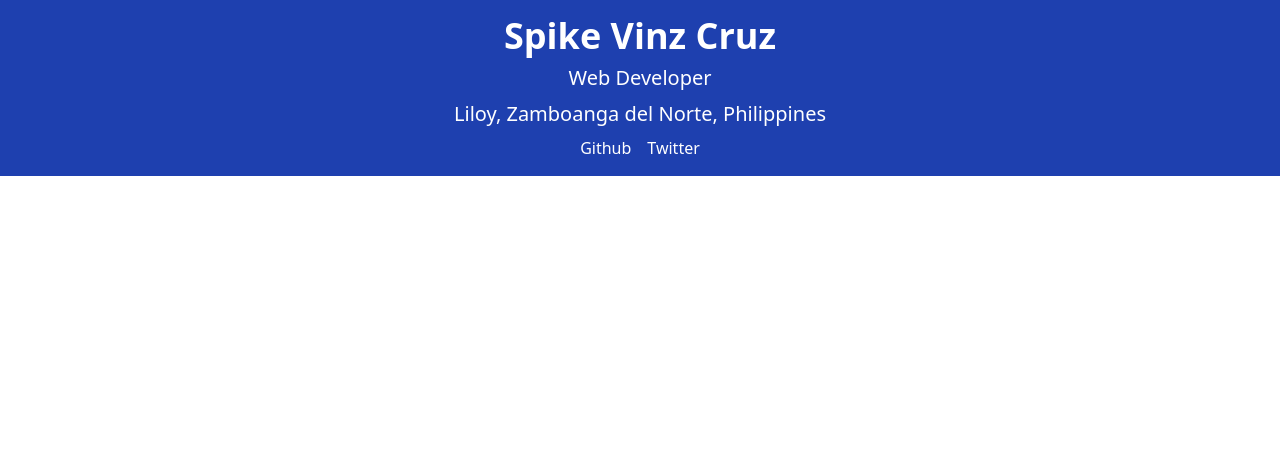
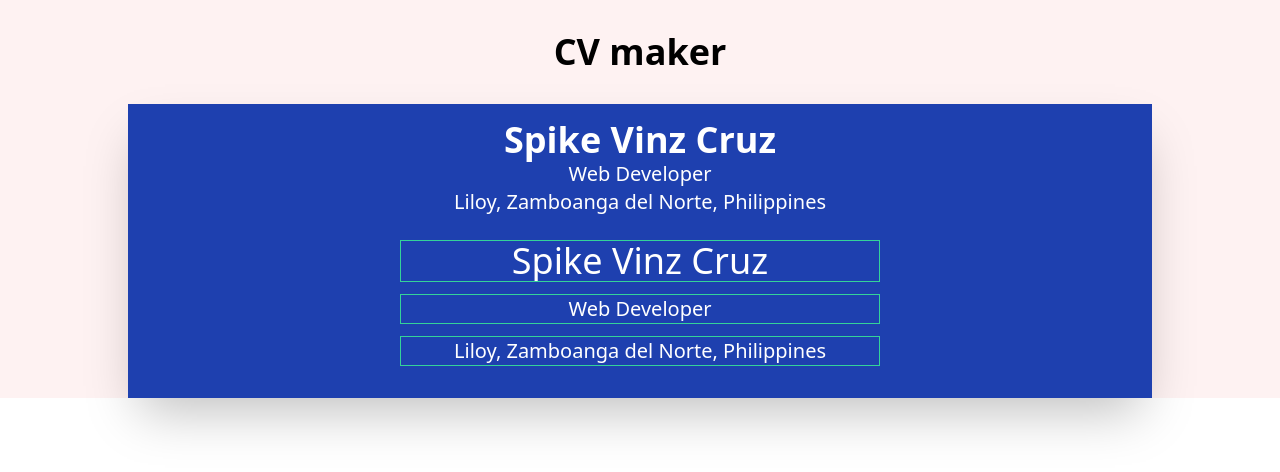
Before and after one commit to superspike7/cv-maker, a React (Create React App) app: page / in a window 1280 px wide. Shown: the top 472 px of the page. Built offline with nearby package versions, Linux system fonts and the light colour scheme.

Commit message:
separate profile view and edit component

```diff
--- a/src/App.js
+++ b/src/App.js
@@ -4,8 +4,11 @@ import Profile from "./components/Profile"
 class App extends Component {
   render(){
     return (
-    <div>
-      <Profile/>
+    <div className="bg-red-50">
+      <h1 className="py-8 text-center text-4xl font-bold">CV maker</h1>
+      <div className="w-[80vw] mx-auto shadow-2xl">
+        <Profile/>
+      </div>
     </div>
     );
   }
--- a/src/components/Profile.js
+++ b/src/components/Profile.js
@@ -1,4 +1,6 @@
 import React from "react";
+import ProfileView from "./ProfileView";
+import ProfileEdit from "./ProfileEdit";
 
 class Profile extends React.Component{
   constructor(props){
@@ -8,28 +10,36 @@ class Profile extends React.Component{
       name: "Spike Vinz Cruz",
       title: "Web Developer",
       address: "Liloy, Zamboanga del Norte, Philippines",
-      links: [
-        {name: "Github", url: "https://github.com/superspike7"},
-        {name: "Twitter", url: "https://github.com/superspike7"},
-      ]
     }
+
+    this.handleInput = this.handleInput.bind(this);
+  }
+
+  handleInput(event){
+    const name = event.target.name
+    const value = event.target.value
+
+    this.setState({
+      [name]: value
+    })
   }
 
   render(){
-    const links = this.state.links.map((link, index) => {
-      return <li key={index}>
-        <a href={link.url}>{link.name}</a>
-      </li>
-    })
+    const { name, title, address} = this.state
     return (
-      <div className="py-4 bg-blue-800 text-white flex flex-col items-center justify-center relative gap-2">
-        <h1 className="font-extrabold text-4xl">{this.state.name}</h1>
-        <h3 className="font-normal text-xl">{this.state.title}</h3>
-        <p className="font-light text-xl">{this.state.address}</p>
-        <ul className="flex gap-4">
-          {links}
-        </ul>
-      </div>
+    <div className="py-4 bg-blue-800 text-white flex flex-col items-center justify-center relative gap-2">
+        <ProfileView
+         name={name}
+         title={title}
+         address={address}/>
+        <ProfileEdit
+         name={name}
+         title={title}
+         address={address}
+         handleInput={this.handleInput}/>
+
+    </div>
+
     );
    }
 }
--- /dev/null
+++ b/src/components/ProfileEdit.js
@@ -0,0 +1,17 @@
+function ProfileEdit(props) {
+  return(
+    <form className="p-4 w-1/2 mx-auto flex flex-col text-white gap-3">
+      <input type="text" name="name" value={props.name}
+        onChange={props.handleInput}
+        className="text-4xl bg-transparent border text-center border-green-400"></input>
+      <input type="text" name="title" value={props.title}
+        onChange={props.handleInput}
+        className="text-xl bg-transparent border text-center border-green-400"></input>
+      <input type="text" name="address" value={props.address}
+        onChange={props.handleInput}
+        className="text-xl bg-transparent border text-center border-green-400"></input>
+    </form>
+  );
+}
+
+export default ProfileEdit
--- /dev/null
+++ b/src/components/ProfileView.js
@@ -0,0 +1,11 @@
+function ProfileView(props){
+  return (
+    <div className="w-full text-center">
+        <h1 className="font-extrabold text-4xl">{props.name}</h1>
+        <h3 className="font-normal text-xl">{props.title}</h3>
+        <p className="font-light text-xl">{props.address}</p>
+    </div>
+  )
+}
+
+export default ProfileView
```
